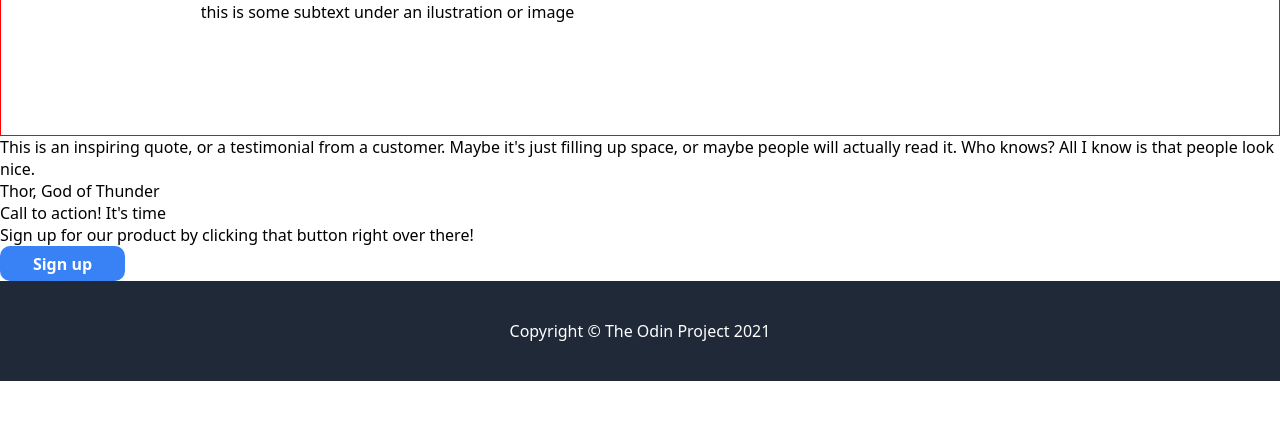
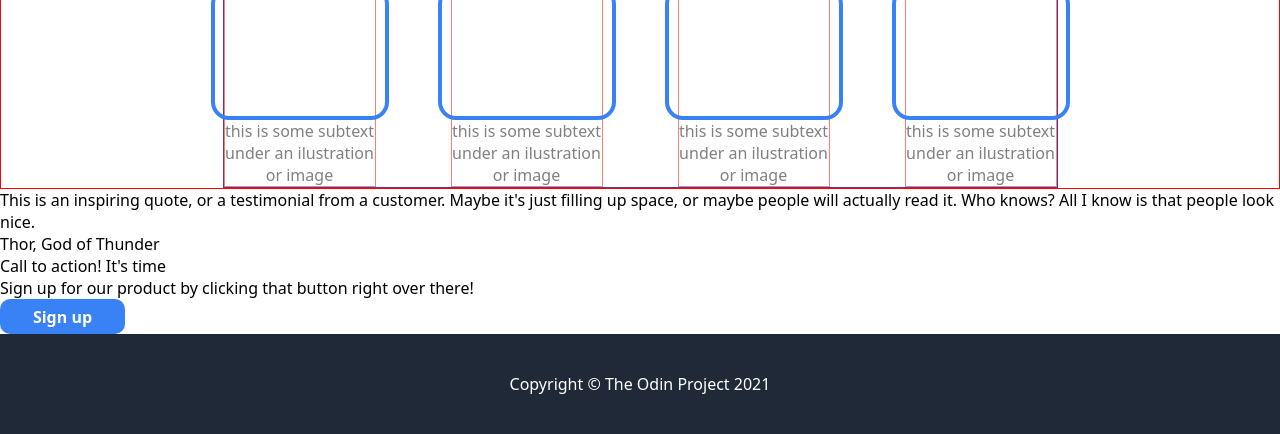
Before and after one commit to xobett/Landing-Page, a plain HTML site: page index.html in a window 1280 px wide. Shown: the part 566-1000 px from the top of the page. Before the commit the page ends 947 px from the top, so only its background shows below. Drawn offline with Linux system fonts and the light colour scheme.

Commit message:
Add - Progress on second section

```diff
--- a/index.html
+++ b/index.html
@@ -33,23 +33,23 @@
         </div>
     </div>
     <div class="first-section">
-        <div class="title"> Some random information</div>
+        <div class="title"> Some random information.</div>
         <div class="cards-container">
             <div class="card">
                 <div class="ilustration"></div>
-                this is some subtext under an ilustration or image
+                <div>this is some subtext under an ilustration or image</div>
             </div>
             <div class="card">
                 <div class="ilustration"></div>
-                this is some subtext under an ilustration or image
+                <div>this is some subtext under an ilustration or image</div>
             </div>
             <div class="card">
                 <div class="ilustration"></div>
-                this is some subtext under an ilustration or image
+                <div>this is some subtext under an ilustration or image</div>
             </div>
             <div class="card">
                 <div class="ilustration"></div>
-                this is some subtext under an ilustration or image
+                <div>this is some subtext under an ilustration or image</div>
             </div>
         </div>
     </div>
--- a/style.css
+++ b/style.css
@@ -92,10 +92,48 @@
 
 .first-section{
     display: flex;
-
-    min-height: 200px;
+    flex-direction: column;
+    align-items: center;
 
     border: 1px solid red;
+}
+
+.title{
+    font-size: 36px;
+    font-weight: 900;
+}
+
+.cards-container{
+    display: flex;
+    justify-content: center;
+
+    border: 1px solid #663399;
+    gap: 75px;
+}
+
+.card{
+    display: flex;
+    flex-direction: column;
+    align-items: center;
+    justify-content: center;
+
+    text-align: center;
+
+    width: 150px;
+    height: 200px;
+
+    color: #808080;
+
+    border: 1px solid salmon;
+}
+
+
+.ilustration{
+    border: 4px solid #3882F6;
+    border-radius: 18px;
+
+    width: 170px;
+    height: 130px;
 }
 
 /*FOOTER*/
```
